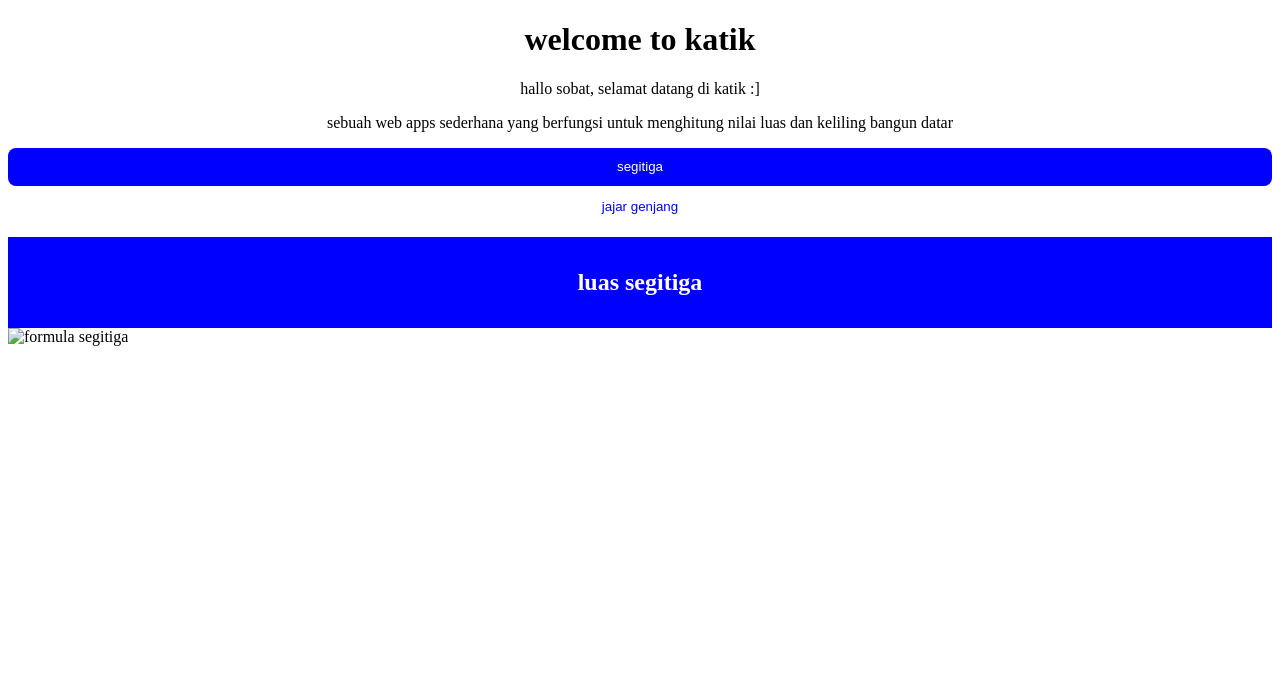
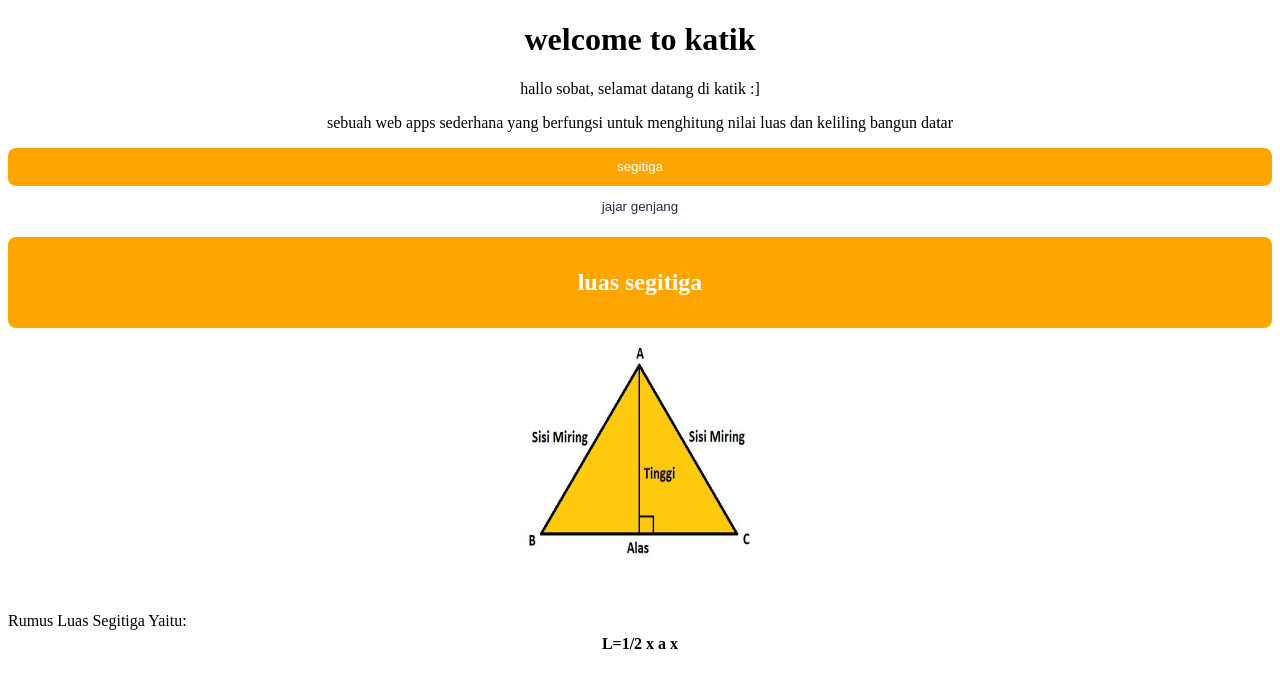
Before and after one commit to revou-fundamental-course/02-sept-24-mel-cell, a plain HTML site: page index.html in a window 1280 px wide. Drawn offline with Linux system fonts and the light colour scheme.

Commit message:
perubahan ke 3

```diff
--- a/css/styles.css
+++ b/css/styles.css
@@ -10,7 +10,7 @@ h1{
 }
 .selection-btn{
     height: 38px;
-    background-color: blue;
+    background-color: orange;
     border: 0;
     border-radius: 8px;
     color: white;
@@ -21,13 +21,29 @@ h1{
     border-radius: 8px;
     padding-top: 13px;
     padding-bottom: 23px;
-    color: blue;
+    color: rgb(42, 42, 68);
 }
 .luas-segitiga-header{
     padding-top: 32px;
     padding-bottom: 32px;
     margin: 0;
-    background-color: blue;
+    background-color: orange;
     text-align: center;
     color: white;
+    border-radius: 8px;
 }
+img{
+    height: 250px;
+    width: 282px;
+    margin-left: auto;
+    margin-right: auto;
+    display: block;
+}
+.rumus_luas_segitiga{
+text-align: left;
+margin-bottom: 0;
+}
+.rumus_luas{
+    font-weight: bold;
+    margin-top: 5px;
+}
--- a/index.html
+++ b/index.html
@@ -28,11 +28,16 @@
 
 <article>
     <div class="luas-segitiga-img">
-        <img src=""" alt="formula segitiga">
+        <img src="aset/formula segitiga.jpg"" alt="formula segitiga">
+    </div>
+    <br>
+    <div>
+<p class="rumus_luas_segitiga">Rumus Luas Segitiga Yaitu:</p>
+<p class="rumus_luas">L=1/2 x a x </p>
     </div>
 </article>
 
-<form action=""></form>
+<form class=""></form>
 </section>
  </main>
 </body>
```
